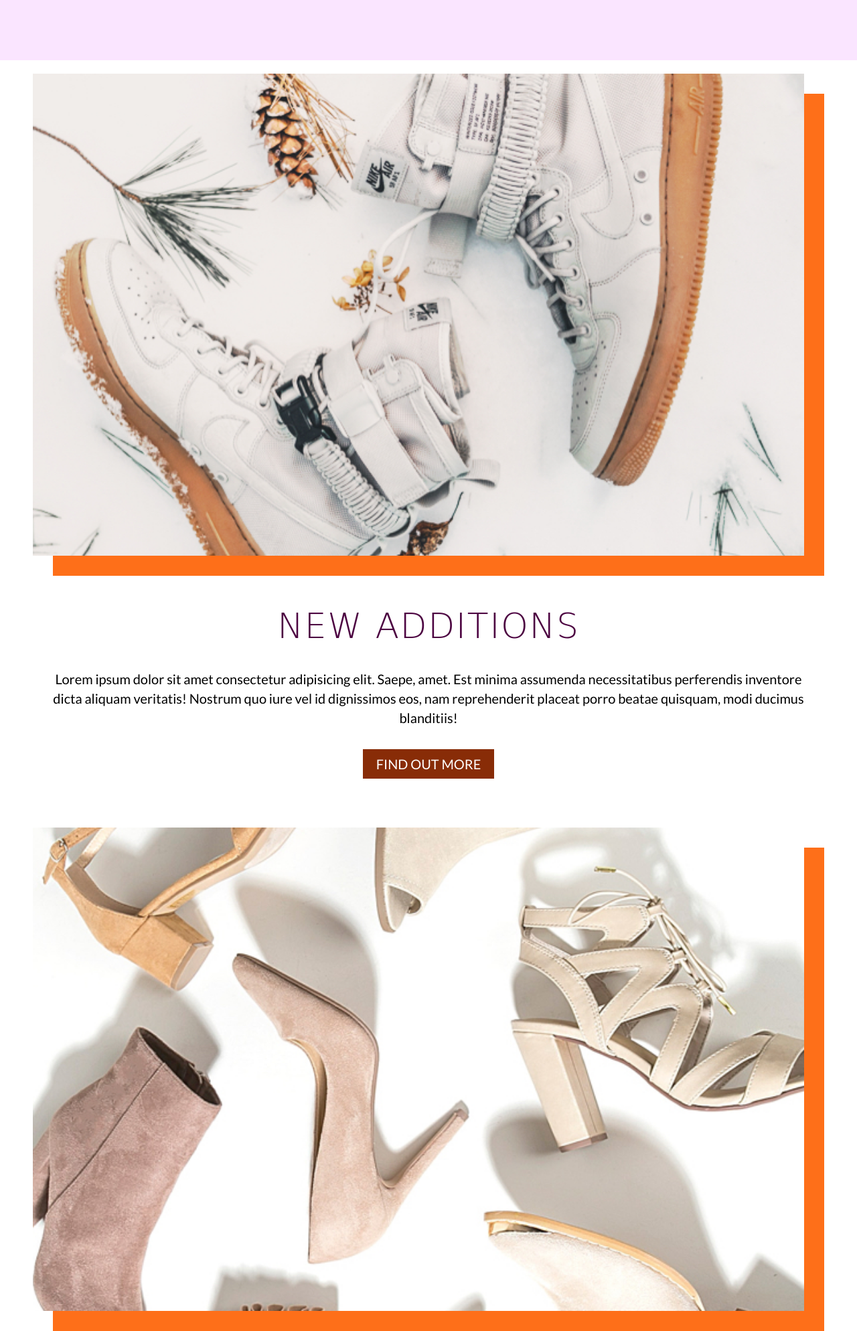
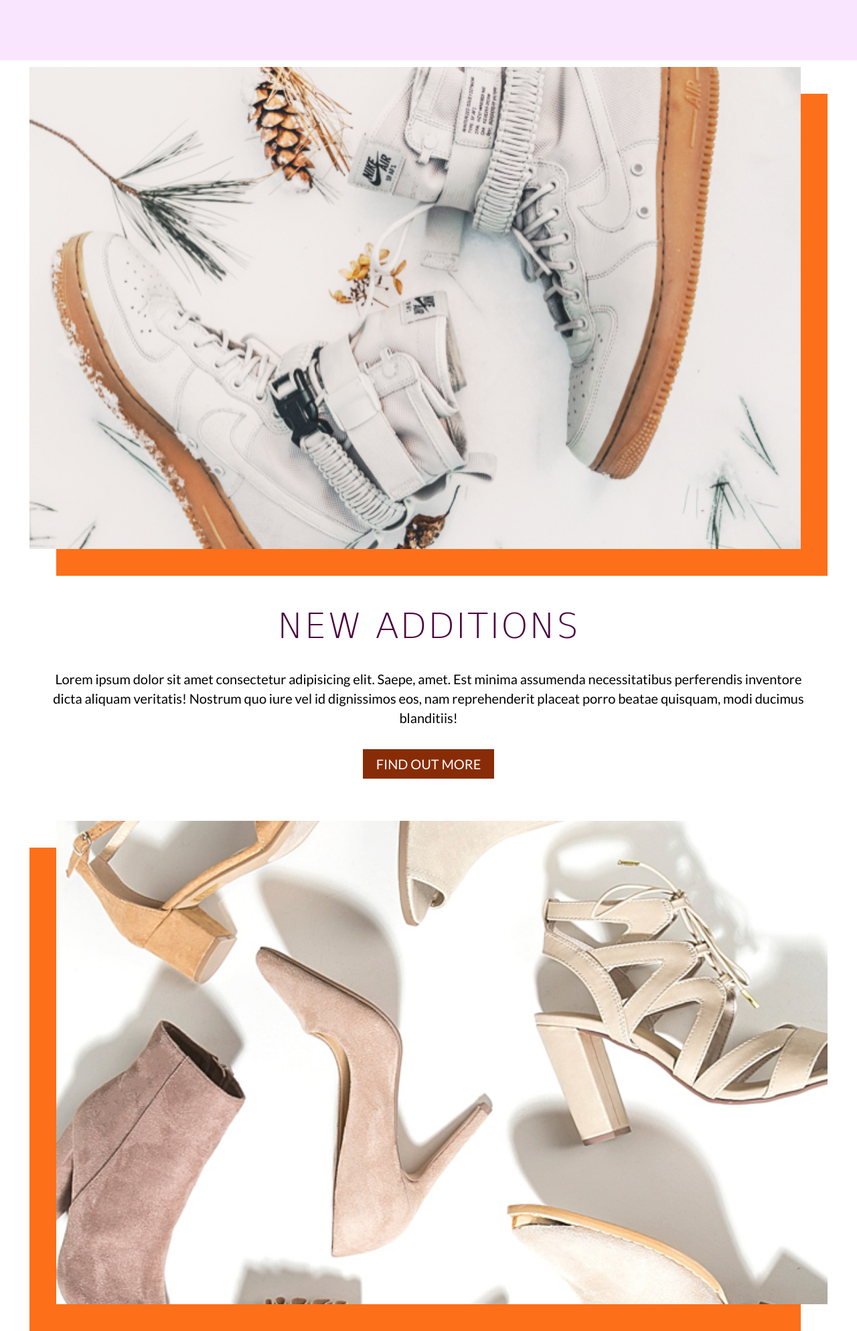
Before and after one commit to quaynebrown/quayne-brown-project-two, a plain HTML site: page index.html in a window 1280 px wide. Shown: the part 1036-3024 px from the top of the page at 67% size. Drawn offline with Linux system fonts and the light colour scheme; a web font is replaced by a local one.

```diff
--- a/index.html
+++ b/index.html
@@ -58,7 +58,7 @@
         <!-- ABOUT SECTION END -->
 
         <!-- OPTION-1ST START -->
-        <section class="options-1st flex-container">
+        <section class="options-1st">
             <div class="wrapper">
                 <div class="new-addition flex-container">
                     <figure>
--- a/styles/scss/_main-home.scss
+++ b/styles/scss/_main-home.scss
@@ -49,7 +49,7 @@
             margin: 0 0 70px 0;
             position: relative;
             top: 20px;
-            left: 15px;
+            left: 20px;
         }
 
         // USED MORE THAN ONCE.
@@ -57,8 +57,8 @@
         img{
             width: 100%;
             position: relative;
-            top: -30px;
-            left: - 30px;
+            top: -40px;
+            left: - 40px;
         }
 
         article{
@@ -83,7 +83,7 @@
             margin: 0 0 70px 0;
             position: relative;
             top: 20px;
-            left: 15px;
+            left: -20px;
         }
 
         // USED MORE THAN ONCE.
@@ -91,8 +91,8 @@
         img{
             width: 100%;
             position: relative;
-            top: -30px;
-            left: - 30px;
+            top: -40px;
+            left: 40px;
         }
 
         article{
@@ -240,6 +240,14 @@
 
     //media query 1040px and above
     @media (min-width: 1040px){
+        // option-1st section
+        // TODO: having trouble selecting '.home-main .options-1st .new-addition'
+        .home-main .options-1st .new-addition{
+            flex-direction: row;
+            flex-wrap: nowrap;
+            background-color: green;
+        }
+
         // popular section outer flex-container
         .popular > .flex-container {
             flex-direction: row;
```
Also changed, not shown: styles/style.css.
